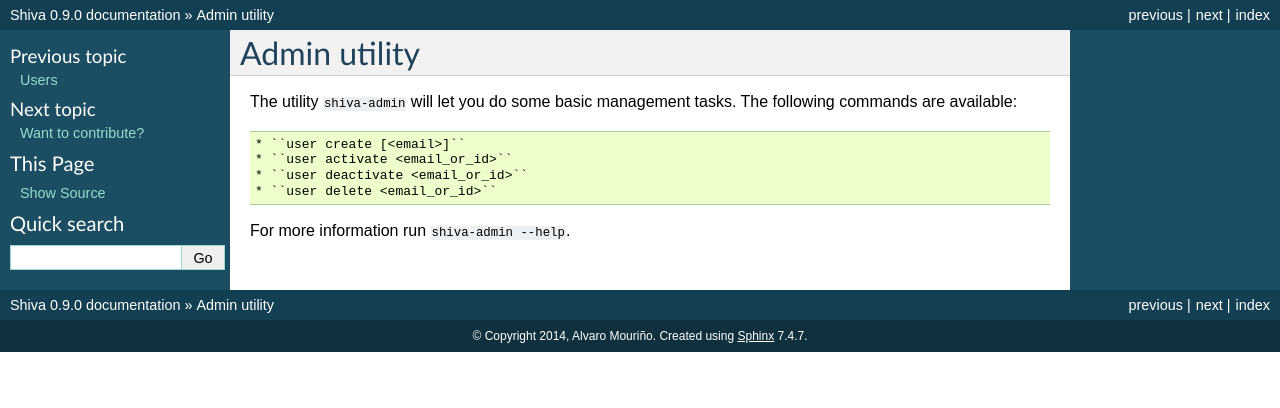
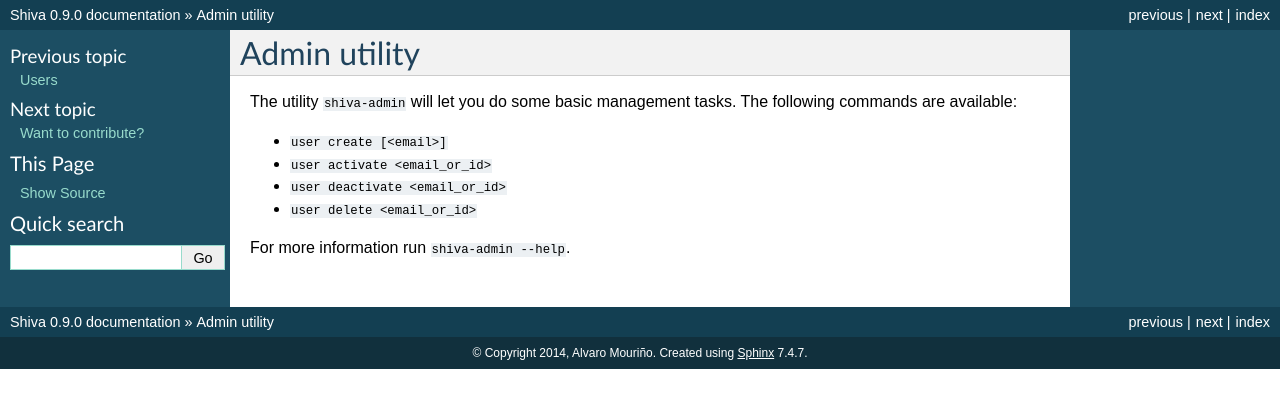
Before and after one commit to tooxie/shiva-server, a Sphinx documentation site: the page built from docs/admin.rst, in a window 1280 px wide. Shown: the top 408 px of the page. Built offline with Sphinx 7.4.7, drawn with Linux system fonts in a browser that asks for light colours.

Commit message:
More double colons

```diff
--- a/docs/admin.rst
+++ b/docs/admin.rst
@@ -2,7 +2,7 @@ Admin utility
 =============
 
 The utility ``shiva-admin`` will let you do some basic management tasks. The
-following commands are available::
+following commands are available:
 
 * ``user create [<email>]``
 * ``user activate <email_or_id>``
```
